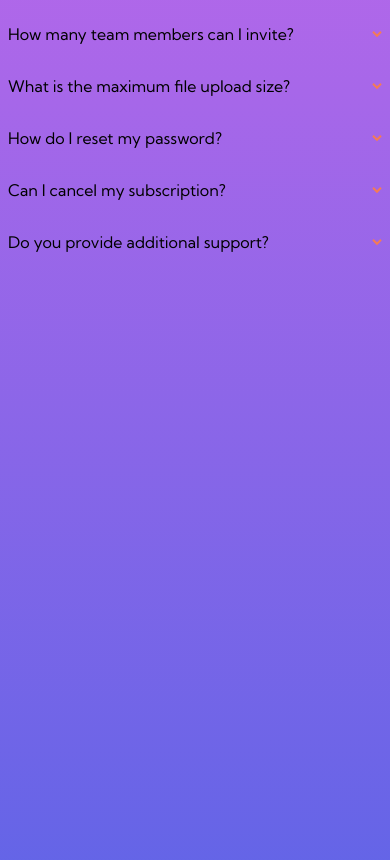
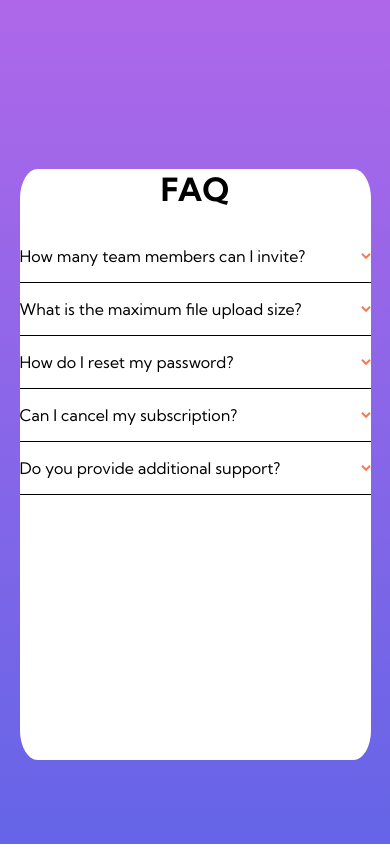
Before and after one commit to jordanlewis9/fementor-faq, a website: page index.html in a window 390 px wide. Drawn offline with Linux system fonts and the light colour scheme.

Commit message:
container aligned in mobile

```diff
--- a/index.html
+++ b/index.html
@@ -16,6 +16,8 @@
 </head>
 <body>
   <div class="container__main">
+    <div class="accordion">
+      <h1 class="accordion__headline">FAQ</h1>
       <div class="accordion__section">
         <div class="accordion__header accordion__header--1" data-tab="1">
           <p>How many team members can I invite?</p>
@@ -82,6 +84,7 @@
           </p>
         </div>
       </div>
+    </div>
 
 
   </div>
--- a/index.js
+++ b/index.js
@@ -16,18 +16,23 @@ const toggleAccordion = (e) => {
   if ( currentTarget === 0 ) {
     clickedSection.classList.add('is_selected');
     clickedSVG.classList.add('svg_selected');
+    clickedTarget.classList.add('header__selected')
     currentTarget = clickedTarget.dataset.tab
   } else if (currentTarget === clickedTargetNumber) {
     clickedSection.classList.remove('is_selected');
     clickedSVG.classList.remove('svg_selected');
+    clickedTarget.classList.remove('header__selected');
     currentTarget = 0;
   } else {
     let oldSection = document.querySelector(`.accordion__content--${currentTarget}`);
     let oldSVG = document.querySelector(`.accordion__svg--${currentTarget}`);
+    let oldTarget = document.querySelector(`.accordion__header--${currentTarget}`);
     oldSection.classList.remove('is_selected');
     oldSVG.classList.remove('svg_selected');
+    oldTarget.classList.remove('header__selected');
     clickedSection.classList.add('is_selected');
     clickedSVG.classList.add('svg_selected');
+    clickedTarget.classList.add('header__selected');
     currentTarget = clickedTargetNumber;
   }
 }
--- a/main.css
+++ b/main.css
@@ -1,22 +1,22 @@
 body {
   box-sizing: border-box;
   height: 100vh;
+  width: 100vw;
+  margin: 0;
+  padding: 20vh 5vw 10vh;
   background: linear-gradient(hsl(273, 75%, 66%), hsl(240, 73%, 65%));
   font-family: "Kumbh Sans", sans-serif;
 }
 
+.accordion__headline {
+  margin-top: 0;
+  text-align: center;
+}
+
 .accordion__header {
   display: flex;
-  position: relative;
-  width: 100%;
-  z-index: 100;
   justify-content: space-between;
   align-items: center;
-}
-
-p {
-  position: relative;
-  z-index: -1;
 }
 
 .accordion__content {
@@ -30,3 +30,21 @@ p {
 .svg_selected {
   transform: rotate(180deg);
 }
+
+.header__selected {
+  font-weight: 700;
+}
+
+@media (max-width: 600px) {
+  .container__main {
+    width: 100%;
+    height: 100%;
+    background: white;
+    border-radius: 5%;
+  }
+
+  .accordion__section {
+    width: 100%;
+    border-bottom: 1px solid black;
+  }
+}
```
Lines whose indentation alone changed are shown as unchanged.
